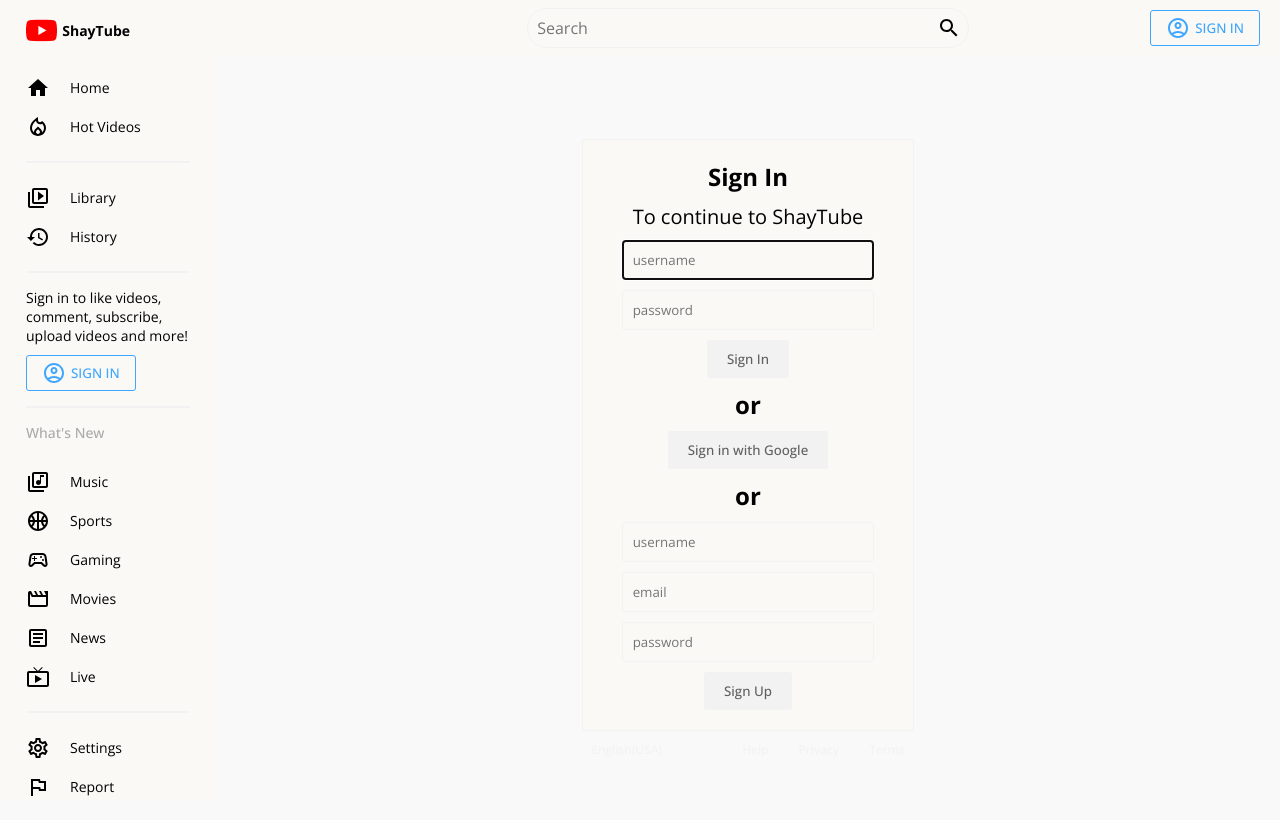
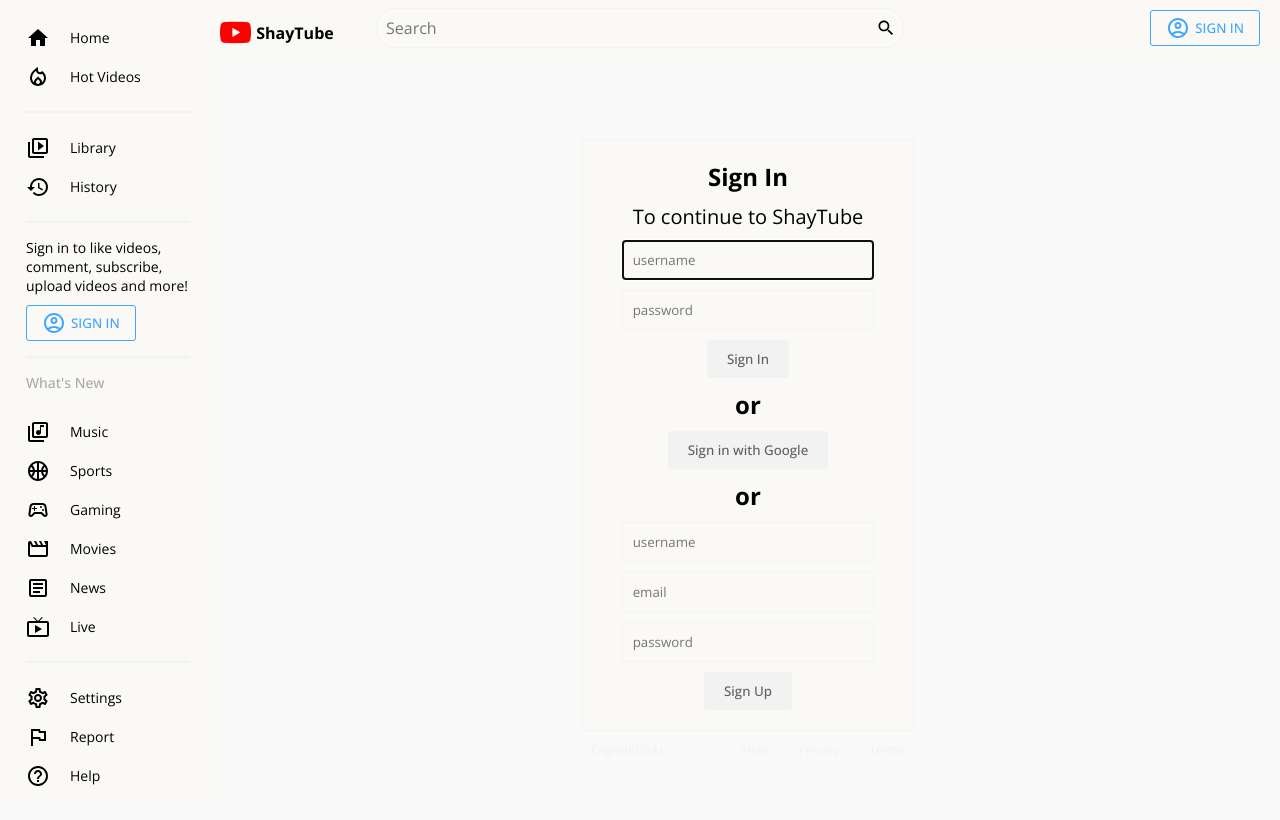
Before and after one commit to ShayHanan/youtube-frontend, a React (Create React App) app: page /signin in a window 1280 px wide. Built offline with nearby package versions, Linux system fonts and the light colour scheme.

Commit message:
ready to deploy

```diff
--- a/src/App.js
+++ b/src/App.js
@@ -4,7 +4,7 @@
 import { ThemeProvider } from "styled-components";
 import { darkTheme, lightTheme } from "./utils/Theme";
 import { useEffect, useState } from "react";
-import { BrowserRouter, Routes, Route } from "react-router-dom";
+import { BrowserRouter, Routes, Route, useLocation } from "react-router-dom";
 import Home from "./pages/Home";
 import Video from "./pages/Video";
 import SignIn from "./pages/SignIn";
@@ -15,10 +15,6 @@
 
 
 const Container = styled.div`
-margin-left: 216px;
-@media (max-width: 768px) {
-    margin-left: 90px;
-}
 `;
 
 const Main = styled.div`
--- a/src/components/Menu.jsx
+++ b/src/components/Menu.jsx
@@ -16,7 +16,7 @@
 import FlagOutlinedIcon from "@mui/icons-material/FlagOutlined";
 import HelpOutlineOutlinedIcon from "@mui/icons-material/HelpOutlineOutlined";
 import SettingsBrightnessOutlinedIcon from "@mui/icons-material/SettingsBrightnessOutlined";
-import { Link, useNavigate } from "react-router-dom";
+import { Link, useLocation, useNavigate } from "react-router-dom";
 import { useSelector } from "react-redux";
 import { axiosInstance } from "../config";
 
@@ -33,9 +33,11 @@
 top: 0; /* Stay at the top */
 left: 0;
 width: 216px;
+z-index: 999;
 
 @media (max-width: 768px) {
     width: 90px;
+    padding-top: 30px;
 }
 
 &::-webkit-scrollbar {
@@ -157,6 +159,7 @@
   const [err, setErr] = useState(false);
   const [userDetails, setUserDetails] = useState([]);
   const navigate = useNavigate();
+  const location = useLocation();
 
 
   useEffect(() => {
@@ -184,14 +187,8 @@
   };
 
   return (
-    <Container>
+    <Container style={{ "display": location.pathname.split("/")[1] !== "video" ? "" : "none" }}>
       <Wrapper>
-        <Link to="/" style={{ textDecoration: "none", color: "inherit" }}>
-          <Logo>
-            <Img src={Tube} />
-            ShayTube
-          </Logo>
-        </Link>
         <Link to="/" style={{ textDecoration: "none", color: "inherit" }}>
           <Item>
             <HomeIcon className="icon" />
--- a/src/components/Navbar.jsx
+++ b/src/components/Navbar.jsx
@@ -3,13 +3,18 @@
 import AccountCircleOutlinedIcon from "@mui/icons-material/AccountCircleOutlined";
 import SearchOutlinedIcon from '@mui/icons-material/SearchOutlined';
 import VideoCallOutlinedIcon from '@mui/icons-material/VideoCallOutlined';
-import { Link, useNavigate } from "react-router-dom";
+import { Link, useLocation, useNavigate } from "react-router-dom";
 import { useSelector } from "react-redux";
 import { useDispatch } from "react-redux";
 import { logout } from "../redux/userSlice";
 import Upload from "./Upload";
+import Tube from "../img/youtube.png";
+
 
 const Container = styled.div`
+@media (max-width: 768px) {
+  margin-left: 90px;
+}
 position: sticky;
 top: 0;
 background-color: ${({ theme }) => theme.bgLighter};
@@ -22,11 +27,17 @@
 justify-content: flex-end;
 height: 100%;
 padding: 0px 20px;
-position: relative;
+@media (max-width: 768px) {
+  gap: 10px;
+}
 `;
 const Search = styled.div`
 width: 40%;
 position: absolute;
+@media (max-width: 768px) {
+  position: relative;
+  left: 10px;
+}
 left: 0px;
 right: 0px;
 margin: auto;
@@ -76,6 +87,9 @@
 gap: 10px;
 font-weight: 500;
 color: ${({ theme }) => theme.text};
+@media (max-width: 768px) {
+  gap: 5px;
+}
 `;
 
 const Avatar = styled.img`
@@ -83,6 +97,10 @@
 height: 32px;
 border-radius: 50%;
 background-color: #999;
+@media (max-width: 768px) {
+  width: 20px;
+  height: 20px;
+}
 `;
 const Logout = styled.button`
 margin-right: 10px;
@@ -95,6 +113,42 @@
 cursor: pointer;
 border-radius: 5px;
 font-weight: 500;
+@media (max-width: 768px) {
+  padding: 2px 5px;
+  font-size: 10px;
+}
+`;
+
+const Img = styled.img`
+height: 25px;
+@media (max-width: 768px) {
+  height: 15px;
+}
+`;
+
+const Logo = styled.div`
+position: fixed;
+display: flex;
+align-items: center;
+gap: 5px;
+font-weight: bold;
+left: 220px;
+top: 20px;
+z-index: 999;
+color: ${({ theme }) => theme.text};
+
+@media (max-width: 768px) {
+  flex-direction: column;
+  font-size: 10px;
+  left: 8px;
+  top: 5px;
+}
+`;
+
+const Name = styled.span`
+  @media (max-width: 768px) {
+  display: none;
+}
 `;
 
 const Navbar = () => {
@@ -111,11 +165,17 @@
   };
   return (
     <>
-      <Container>
+      <Link to="/" style={{ textDecoration: "none", color: "inherit" }}>
+        <Logo style={{ "left": useLocation().pathname.split("/")[1] === "video" && "8px" }}>
+          <Img src={Tube} />
+          ShayTube
+        </Logo>
+      </Link>
+      <Container style={{ "margin-left": useLocation().pathname.split("/")[1] === "video" && "0px" }}>
         <Wrapper>
           <Search>
             <Input onChange={e => setQuery(e.target.value)} placeholder="Search" />
-            <SearchOutlinedIcon style={{ cursor: "pointer" }} onClick={() => navigate(`/search?q=${query}`)} />
+            <SearchOutlinedIcon style={{ cursor: "pointer", fontSize: "20px" }} onClick={() => navigate(`/search?q=${query}`)} />
           </Search>
           {currentUser ?
             (<>
@@ -123,7 +183,7 @@
               <User>
                 <VideoCallOutlinedIcon style={{ cursor: "pointer" }} onClick={() => { setOpen(true); }} />
                 <Avatar src={currentUser.img} />
-                {currentUser.name}
+                <Name>{currentUser.name}</Name>
               </User>
             </>)
             : <Link to="/signin" style={{ textDecoration: "none" }}>
--- a/src/config.js
+++ b/src/config.js
@@ -1,5 +1,5 @@
 import axios from "axios";
 
 export const axiosInstance = axios.create({
-    baseURL: "https://shaytube-api.onrender.com"
+    baseURL: "http://localhost:8000"
 });
--- a/src/pages/Home.jsx
+++ b/src/pages/Home.jsx
@@ -6,15 +6,20 @@
 import { axiosInstance } from "../config";
 
 const Container = styled.div`
+margin-left: 216px;
+@media (max-width: 768px) {
+  margin-left: 90px;
+}
 display: flex;
 flex-direction: row;
 flex-wrap: wrap;
-
-@media (max-width: 768px) {
-}
 `;
 
 const Header = styled.h1`
+margin-left: 216px;
+@media (max-width: 768px) {
+  margin-left: 90px;
+}
 color: ${({ theme }) => theme.text};
 margin-bottom: 10px;
 
--- a/src/pages/Search.jsx
+++ b/src/pages/Search.jsx
@@ -7,6 +7,10 @@
 
 
 const Container = styled.div`
+margin-left: 216px;
+@media (max-width: 768px) {
+  margin-left: 90px;
+}
 display: flex;
 flex-wrap: wrap;
 gap: 10px;
--- a/src/pages/SignIn.jsx
+++ b/src/pages/SignIn.jsx
@@ -9,6 +9,7 @@
 import { useNavigate } from "react-router-dom";
 
 const Container = styled.div`
+margin-left: 216px;
 display: flex;
 flex-direction: column;
 align-items: center;
--- a/src/pages/Tags.jsx
+++ b/src/pages/Tags.jsx
@@ -5,11 +5,19 @@
 import { axiosInstance } from "../config";
 
 const Container = styled.div`
+margin-left: 216px;
+@media (max-width: 768px) {
+  margin-left: 90px;
+}
 display: flex;
 flex-direction: row;
 flex-wrap: wrap;
 `;
 const Header = styled.h1`
+margin-left: 216px;
+@media (max-width: 768px) {
+  margin-left: 90px;
+}
 color: ${({ theme }) => theme.text};
 margin-bottom: 10px;
 
--- a/src/pages/User.jsx
+++ b/src/pages/User.jsx
@@ -5,11 +5,19 @@
 import { axiosInstance } from "../config";
 
 const Container = styled.div`
+margin-left: 216px;
+@media (max-width: 768px) {
+  margin-left: 90px;
+}
 display: flex;
 flex-direction: row;
 flex-wrap: wrap;
 `;
 const Header = styled.h1`
+margin-left: 216px;
+@media (max-width: 768px) {
+  margin-left: 90px;
+}
 color: ${({ theme }) => theme.text};
 margin-bottom: 10px;
 
--- a/src/pages/Video.jsx
+++ b/src/pages/Video.jsx
@@ -19,6 +19,9 @@
 const Container = styled.div`
   display: flex;
   gap: 24px;
+  @media (max-width: 768px) {
+    flex-direction: column;
+}
 `;
 
 const Content = styled.div`
@@ -74,6 +77,9 @@
 const Channel = styled.div`
 display: flex;
 gap: 20px;
+@media (max-width: 768px) {
+  flex-direction: column;
+}
 `;
 
 const ChannelInfo = styled.div`
```
